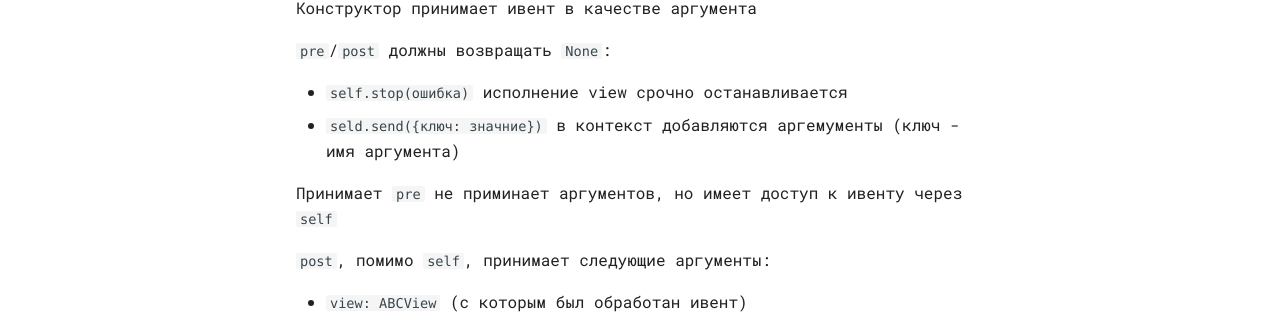
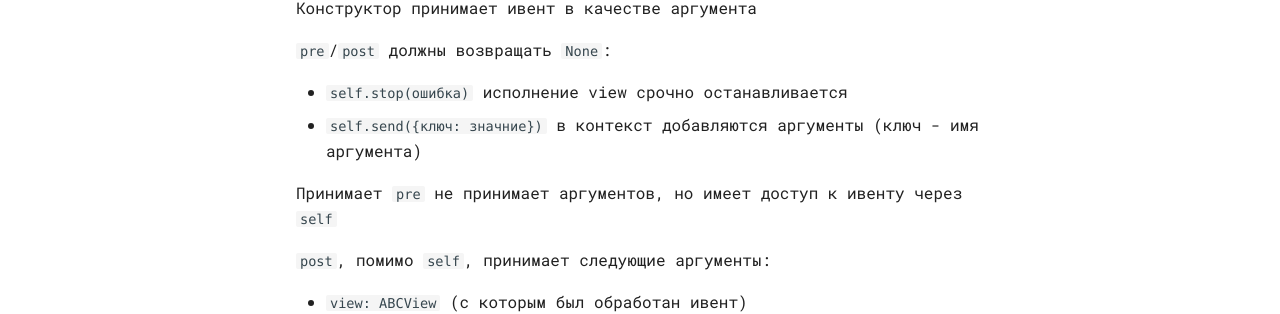
Before and after one commit to vkbottle/vkbottle, an MkDocs documentation site: the page built from docs/high-level/handling/middleware.md, in a window 1280 px wide. Shown: the part 377-691 px from the top of the page. Built offline with MkDocs 1.6.1 and Material for MkDocs 9.7.7, drawn with Linux system fonts in a browser that asks for light colours; some web fonts are replaced; comment, search, counter and statistics services are not loaded.

Commit message:
Fix typos, update example (#340)
Co-authored-by: A. Timoniq <timonik.ch@gmail.com>

```diff
--- a/docs/high-level/handling/middleware.md
+++ b/docs/high-level/handling/middleware.md
@@ -13,9 +13,9 @@
 `pre`/`post` должны возвращать `None`:
 
 * `self.stop(ошибка)` исполнение view срочно останавливается
-* `seld.send({ключ: значние})` в контекст добавляются аргемументы (ключ - имя аргумента)
+* `self.send({ключ: значние})` в контекст добавляются аргументы (ключ - имя аргумента)
 
-Принимает `pre` не приминает аргументов, но имеет доступ к ивенту через `self`
+Принимает `pre` не принимает аргументов, но имеет доступ к ивенту через `self`
 
 `post`, помимо `self`, принимает следующие аргументы:
 
```
Also changed, not shown: 1 other file.
